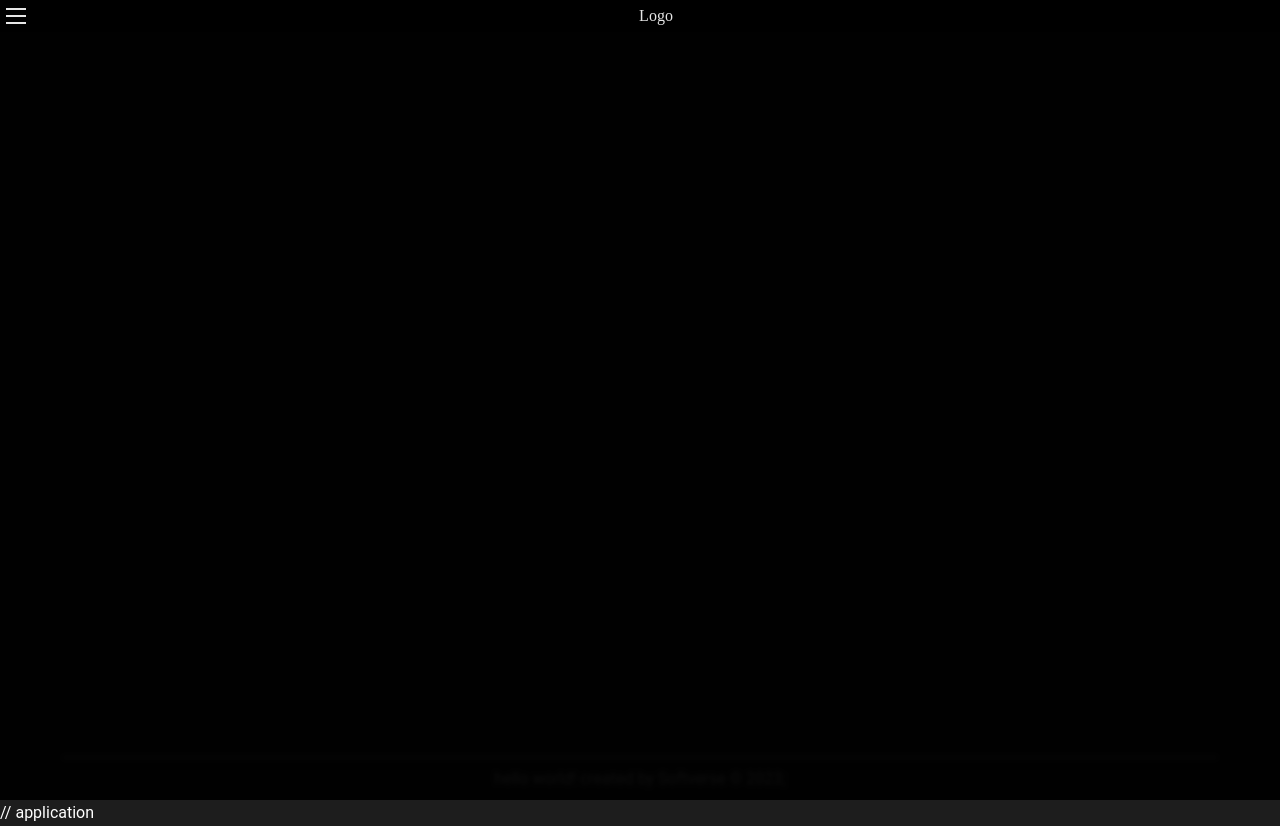
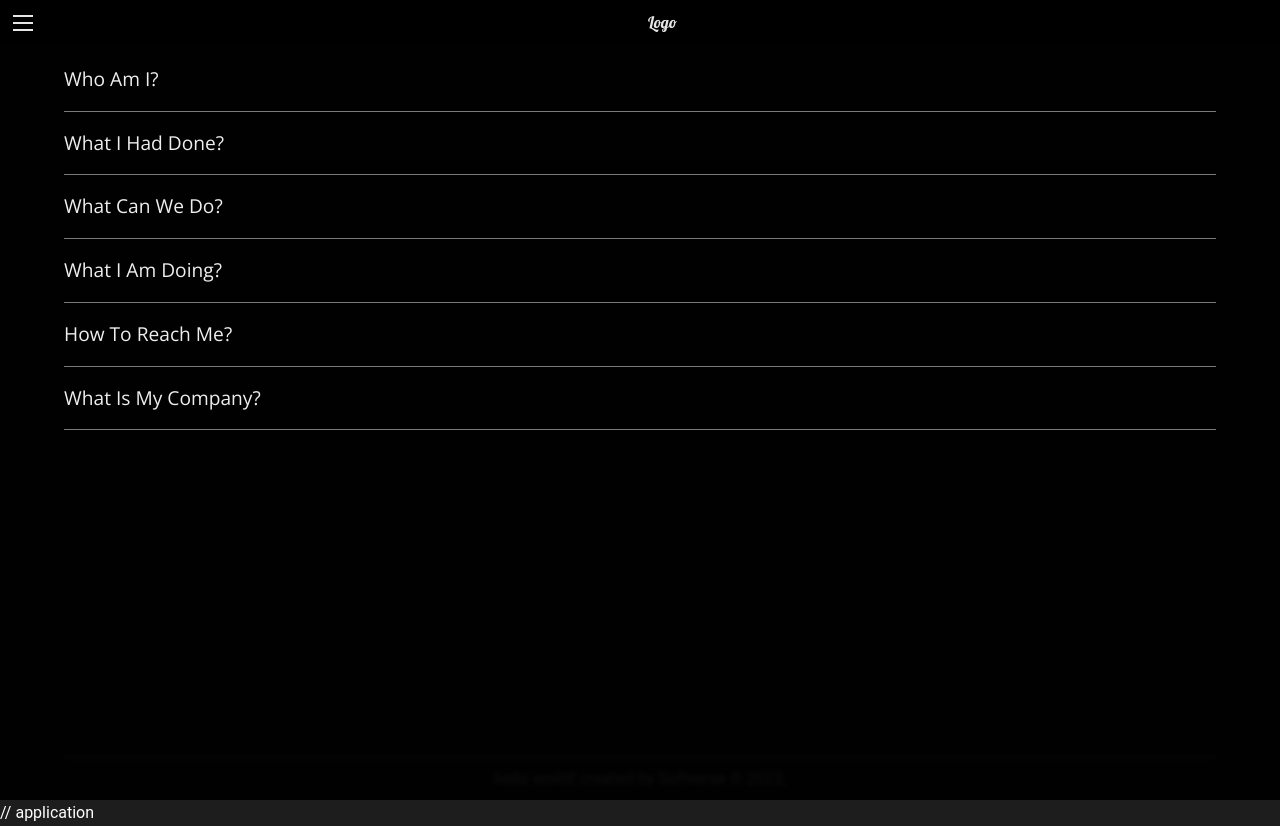
Before and after one commit to softverseAdmin/portfolio-robin, a React (Create React App) app: page / in a window 1280 px wide. Both pictures are taken after a click on the element 16 px from the left and 16 px from the top of the page. Built offline with nearby package versions, Linux system fonts and the light colour scheme.

Commit message:
feature:animation

```diff
--- a/src/App.js
+++ b/src/App.js
@@ -15,6 +15,7 @@ function App() {
 
   const handleLinkClick = () => {
     setMenuOpen(false);
+    alert('handle link');
   };
 
   const styles = {
--- a/src/components/header/MenuButton.jsx
+++ b/src/components/header/MenuButton.jsx
@@ -6,18 +6,19 @@ export default function MenuButton(props) {
 
   const handleClick = () => {
     setOpen(!open);
+    alert('clicked');
   };
 
   const styles = {
     container: {
-      height: "32px",
-      width: "32px",
+      height: "45px",
+      width: "45px",
       display: "flex",
       flexDirection: "column",
       justifyContent: "center",
       alignItems: "center",
       cursor: "pointer",
-      padding: "4px",
+      padding: "6px",
     },
     line: {
       height: "2px",
--- a/src/components/header/MenuItem.jsx
+++ b/src/components/header/MenuItem.jsx
@@ -9,7 +9,7 @@ export default function MenuItem(props) {
 
   const styles = {
     container: {
-      opacity: 0,
+      opacity: 0.9,
       animation: "1s appear forwards",
       animationDelay: props.delay,
     },
--- a/src/index.css
+++ b/src/index.css
@@ -1,3 +1,33 @@
+@import url('https://fonts.googleapis.com/css?family=Lobster');
+@import url('https://fonts.googleapis.com/css?family=Open+Sans');
+
+@keyframes appear {
+  0% {
+    opacity: 0;
+  }
+  100% {
+    opacity: 1;
+  }
+}
+
+@keyframes slideIn {
+  0% {
+    transform: translateX(-2%);
+  }
+  100% {
+    transform: translateX(0);
+  }
+}
+
+@keyframes shrink {
+  0% {
+    width: 95%;
+  }
+  100% {
+    width: 90%;
+  }
+}
+
 body {
   margin: 0;
   padding: 0;
```
